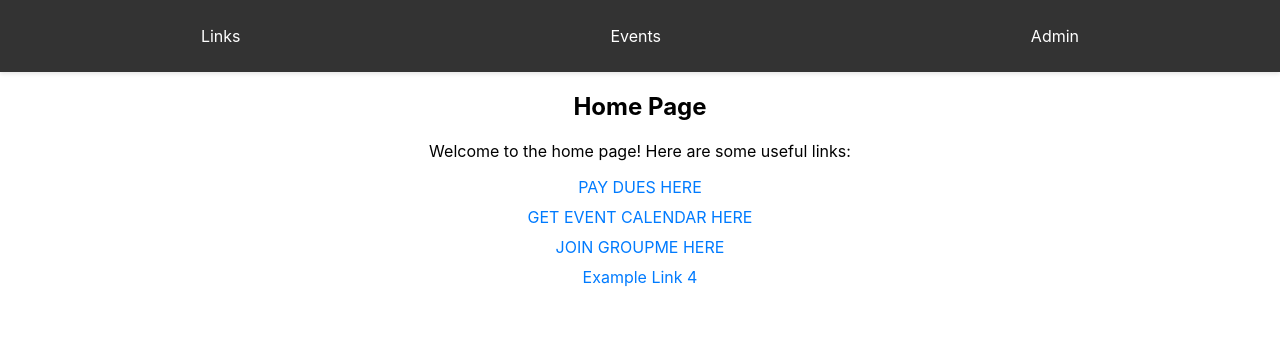
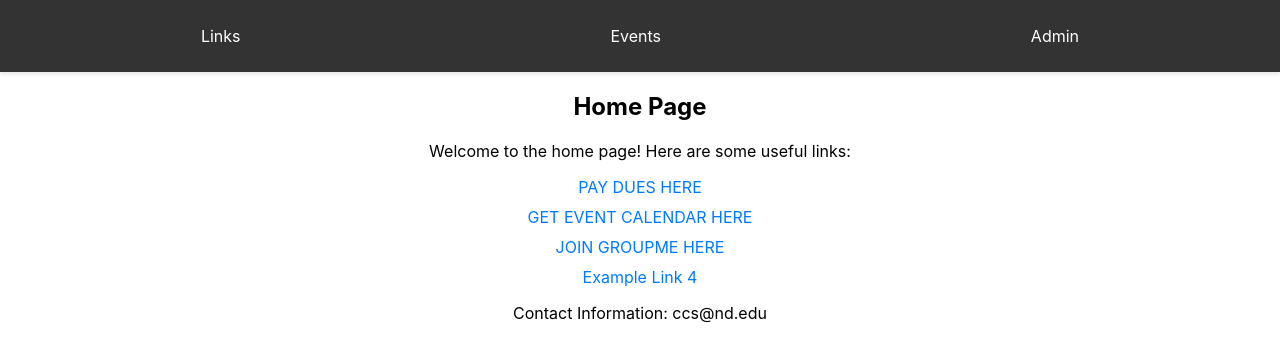
Before and after one commit to ccsofnd/ccswebsite, a React (Create React App) app in the folder my-app/: page /#/ in a window 1280 px wide. Shown: the top 360 px of the page. Built offline with nearby package versions, Linux system fonts and the light colour scheme.

Commit message:
forgot email

```diff
--- a/my-app/src/Links.js
+++ b/my-app/src/Links.js
@@ -11,6 +11,9 @@ const Links = () => {
         <li><a href="https://groupme.com/join_group/102941123/BXXcsjml" target="_blank" rel="noopener noreferrer">JOIN GROUPME HERE</a></li>
         <li><a href="https://www.example4.com" target="_blank" rel="noopener noreferrer">Example Link 4</a></li>
       </ul>
+      <p>
+        Contact Information: ccs@nd.edu
+      </p>
     </div>
   );
 };
```
